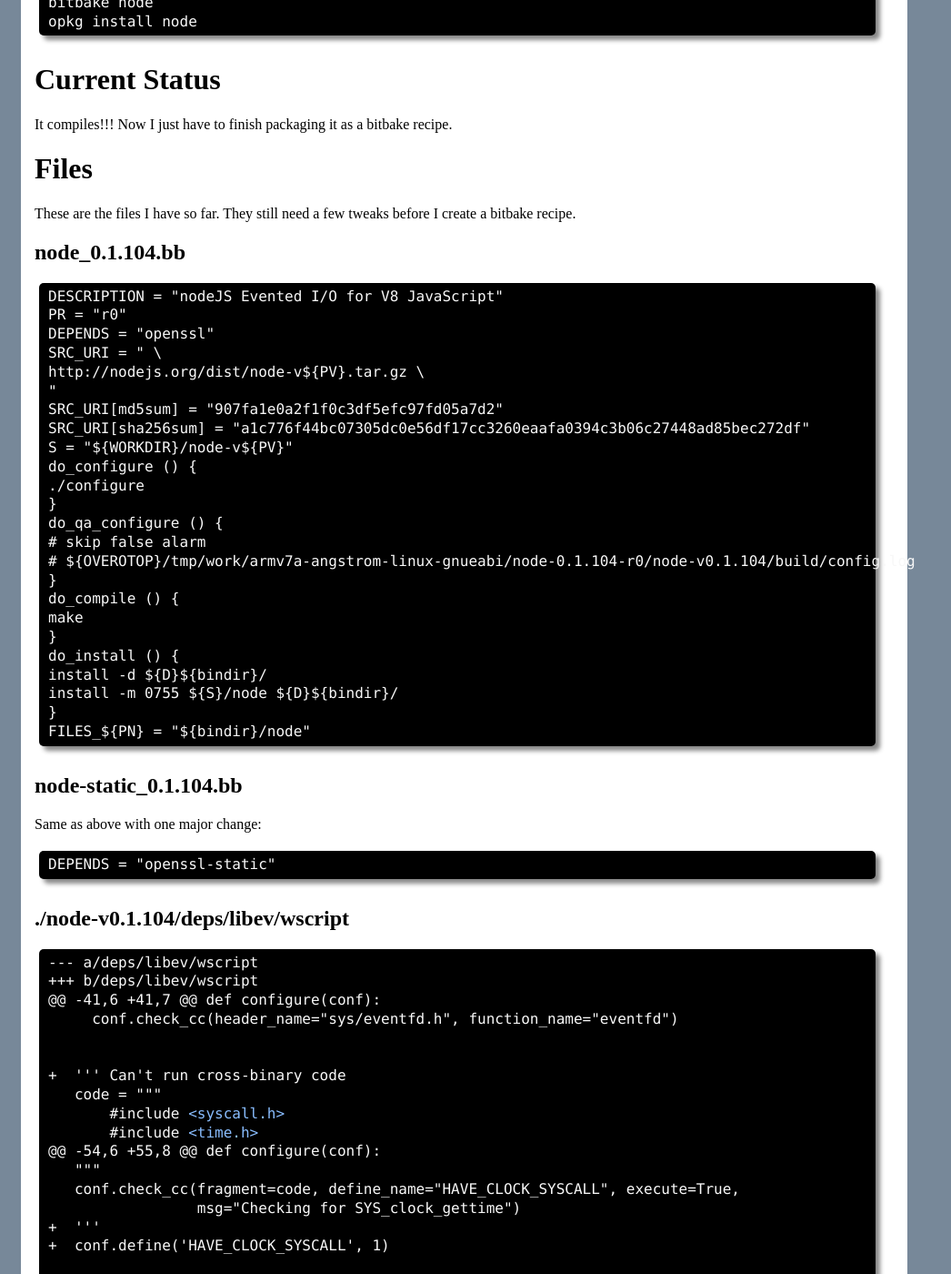
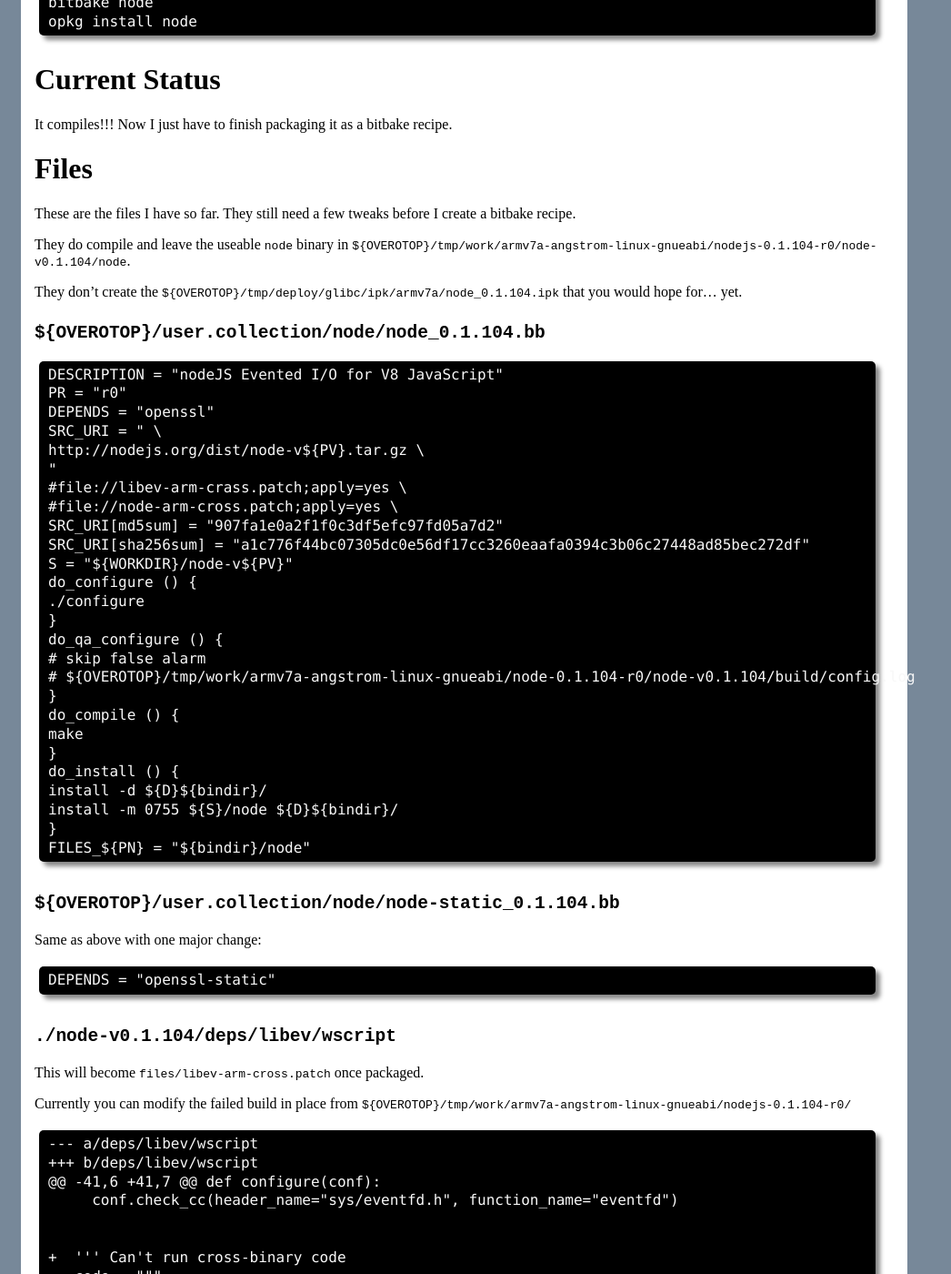
Before and after one commit to fastr/fastr.github.com, a Jekyll site: the page built from _posts/2010-07-29-bitbake-node.md, in a window 1280 px wide and 1400 px high, scrolled down 227 px. Shown: the whole window at 91% size, without its empty margins (0-1046 px from the left). Built offline with Jekyll 4.4.1, drawn with Linux system fonts in a browser that asks for light colours; Markdown is read by kramdown in place of the engine named in the settings; some of the changed text lies outside the part shown.

Commit message:
clarified somewhat

```diff
--- a/_posts/2010-07-29-bitbake-node.md
+++ b/_posts/2010-07-29-bitbake-node.md
@@ -6,7 +6,6 @@
 ---
 Goal
 ====
-
 I would like to be able to cross-compile nodejs using bitbake. (I've already got it [natively compiled on the Gumstix Overo](/articles/bitbake-node.html))
 
     bitbake node
@@ -17,12 +16,17 @@
 
 It compiles!!! Now I just have to finish packaging it as a bitbake recipe.
 
+
 Files
 =====
 
 These are the files I have so far. They still need a few tweaks before I create a bitbake recipe.
 
-node_0.1.104.bb
+They do compile and leave the useable `node` binary in `${OVEROTOP}/tmp/work/armv7a-angstrom-linux-gnueabi/nodejs-0.1.104-r0/node-v0.1.104/node`.
+
+They don't create the `${OVEROTOP}/tmp/deploy/glibc/ipk/armv7a/node_0.1.104.ipk` that you would hope for... yet.
+
+`${OVEROTOP}/user.collection/node/node_0.1.104.bb`
 -----------------
 
     DESCRIPTION = "nodeJS Evented I/O for V8 JavaScript"
@@ -31,6 +35,8 @@
     SRC_URI = " \
     http://nodejs.org/dist/node-v${PV}.tar.gz \
     "
+    #file://libev-arm-crass.patch;apply=yes \
+    #file://node-arm-cross.patch;apply=yes \
     SRC_URI[md5sum] = "907fa1e0a2f1f0c3df5efc97fd05a7d2"
     SRC_URI[sha256sum] = "a1c776f44bc07305dc0e56df17cc3260eaafa0394c3b06c27448ad85bec272df"
     S = "${WORKDIR}/node-v${PV}"
@@ -51,15 +57,19 @@
     FILES_${PN} = "${bindir}/node"
 
 
-node-static_0.1.104.bb
+`${OVEROTOP}/user.collection/node/node-static_0.1.104.bb`
 -----------------
 
 Same as above with one major change:
 
     DEPENDS = "openssl-static"
 
-./node-v0.1.104/deps/libev/wscript
+`./node-v0.1.104/deps/libev/wscript`
 ---------------------
+
+This will become `files/libev-arm-cross.patch` once packaged.
+
+Currently you can modify the failed build in place from `${OVEROTOP}/tmp/work/armv7a-angstrom-linux-gnueabi/nodejs-0.1.104-r0/`
 
     --- a/deps/libev/wscript
     +++ b/deps/libev/wscript
@@ -84,6 +94,10 @@
 ./node-v0.1.104/wscript
 ---------------------
 
+This will become `files/node-arm-cross.patch` once packaged.
+
+Currently you can modify the failed build in place from `${OVEROTOP}/tmp/work/armv7a-angstrom-linux-gnueabi/nodejs-0.1.104-r0/`
+
     --- a/wscript
     +++ b/wscript
     @@ -319,11 +319,15 @@ def v8_cmd(bld, variant):
```
